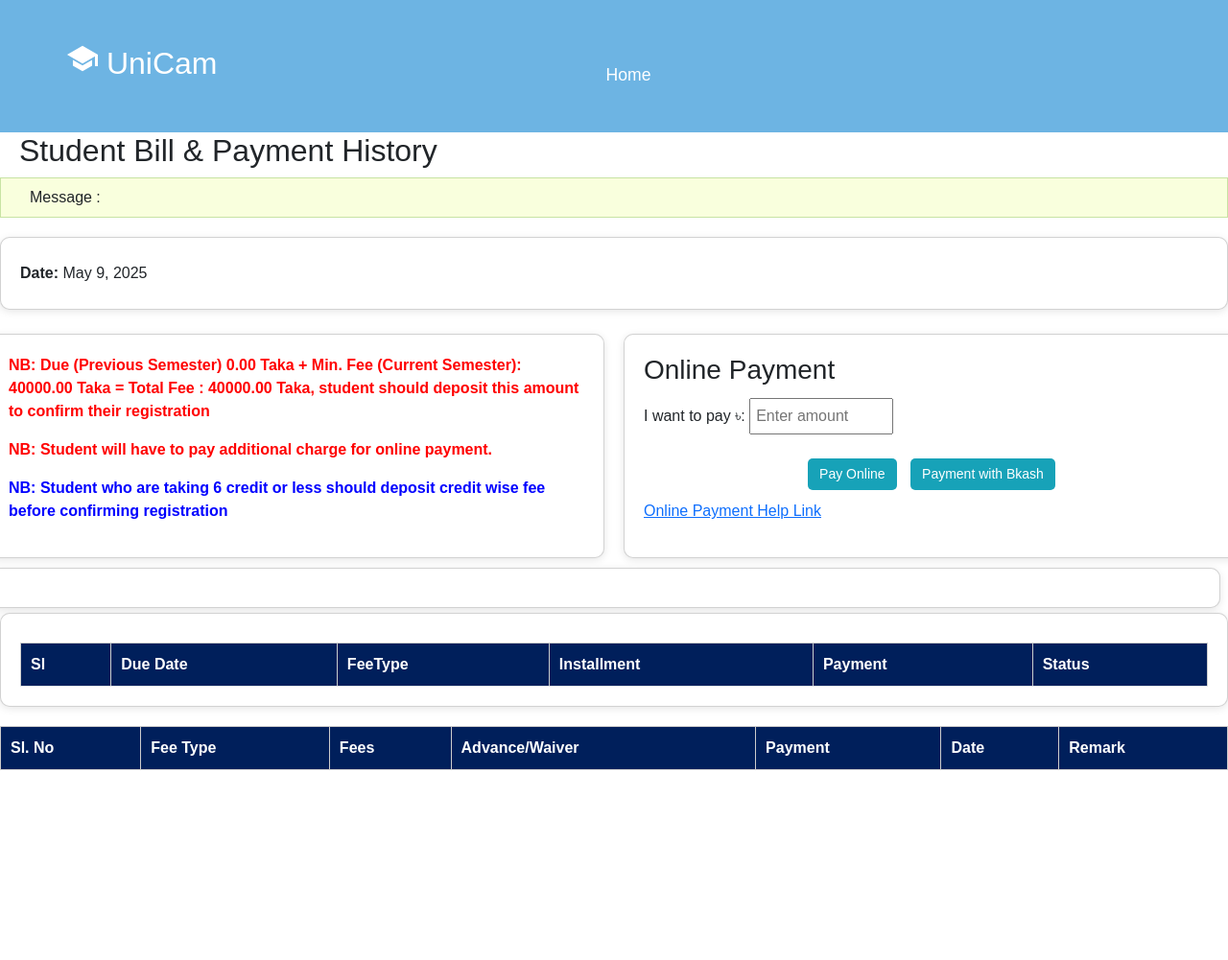
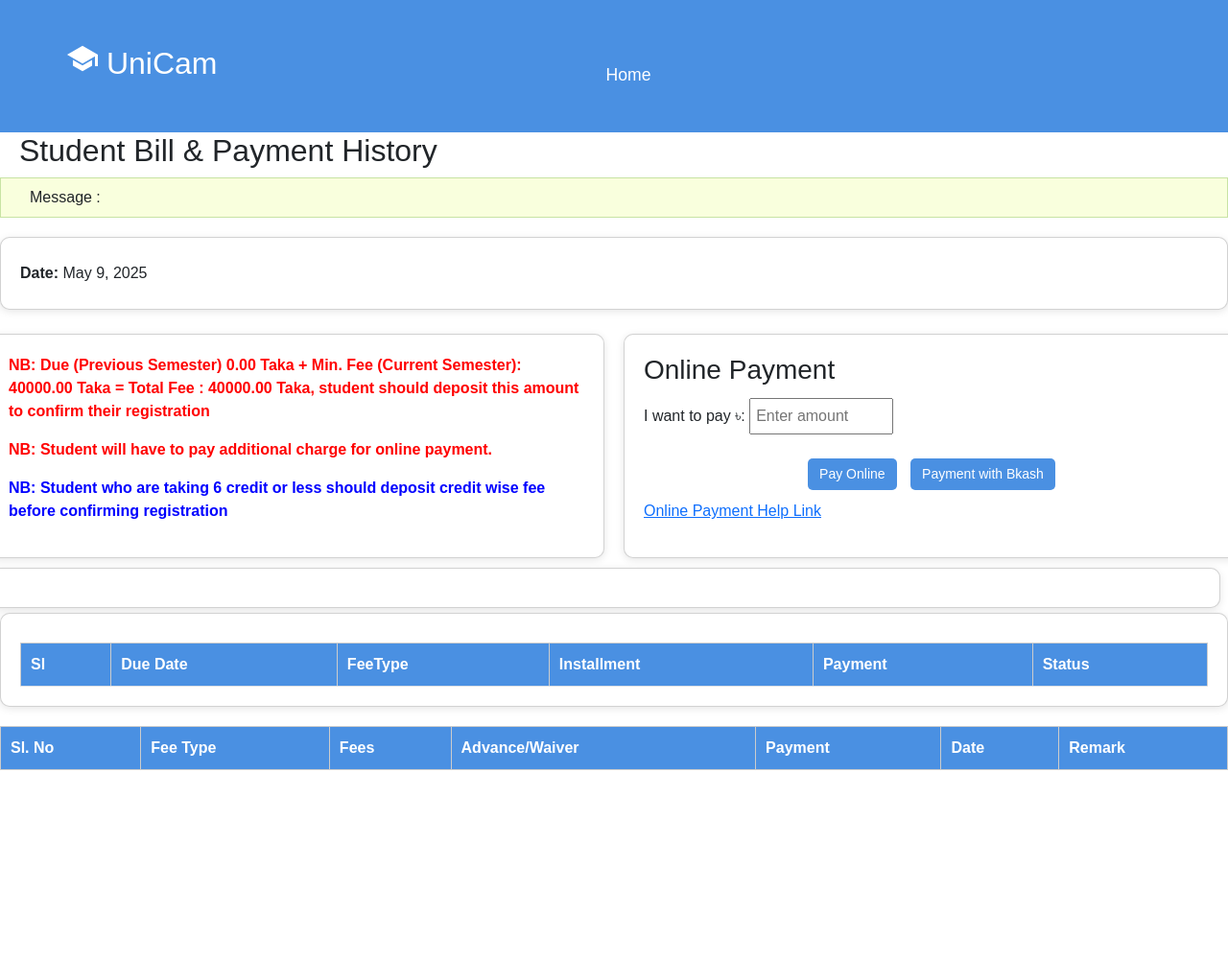
Before and after one commit to shahria878/Last-option, a Django app: page /payment-details/22201194/ in a window 1280 px wide. Shown: the top 1001 px of the page at 96% size. Run offline with Django 5.2, Linux system fonts and the light colour scheme; data comes from the database, SQL or seed files in the repository; both versions use the stored data as it was after the commit; lists and menus that the app fills with data are empty.

Commit message:
initial commit

```diff
--- a/app1/models.py
+++ b/app1/models.py
@@ -87,7 +87,7 @@ class LastPayment(models.Model):
     l_total_bill = models.DecimalField(max_digits=10, decimal_places=2)
     l_total_paid = models.DecimalField(max_digits=10, decimal_places=2)
     l_due = models.DecimalField(max_digits=10, decimal_places=2)
-    l_payment_date = models.DateField()
+    l_payment_date = models.DateField(null=True, blank=True)
     l_transaction_id = models.CharField(max_length=100, unique=True)
     l_STATUS_CHOICES = [
         ('Paid', 'Paid'),
--- a/templates/admitcard_page.html
+++ b/templates/admitcard_page.html
@@ -24,7 +24,7 @@
     text-align: left;
   }
   th {
-    background-color: #001f5b;
+    background-color: #4A90E2;
     color: white;
   }
   tr:nth-child(even) { background-color: #eaf4fd; }
@@ -33,7 +33,7 @@
   button {
     margin: 20px 0;
     padding: 10px 20px;
-    background-color: #2e1a84;
+    background-color: #4A90E2;
     color: white;
     border: none;
     cursor: pointer;
--- a/templates/alluser.html
+++ b/templates/alluser.html
@@ -28,7 +28,7 @@
       display: flex;
       align-items: center;
       padding: 45px;
-      background-color: #6DB4E3;
+      background-color: #4A90E2;
       position: relative;
     }
 
@@ -130,7 +130,7 @@
 
 
     .footer {
-    background-color: #4a90e2;
+    background-color: #4A90E2;
     color: white;
     width: 100%;
     padding: 90px 50px; /* Increased top-bottom padding */
@@ -250,7 +250,7 @@
         </div>
     </div>
     <div class="center-container"><br><br><br><br><br><br><br><br><br><br><br><br><br><br>
-        <button class="center-button" onclick="handleClick()" style="background-color: #4a90e2; color: white; padding: 12px 24px; border: none; border-radius: 8px; font-size: 16px;">Add</button>
+        <button class="center-button" onclick="handleClick()" style="background-color: #4A90E2; color: white; padding: 12px 24px; border: none; border-radius: 8px; font-size: 16px;">Add</button>
 
 <script>
   function handleClick() {
--- a/templates/base.html
+++ b/templates/base.html
@@ -36,11 +36,11 @@
 }
 
 .status .green {
-  color: #b6ffb6;
+  color: #187a18de;
 }
 
 .status .red {
-  color: #ffb6b6;
+  color: #b01717;
 }
 
 .user-panel img {
@@ -63,7 +63,7 @@
       display: flex;
       align-items: center;
       padding: 45px;
-      background-color: #6DB4E3;
+      background-color: #4A90E2;
       position: relative;
     }
 
@@ -198,7 +198,7 @@
 
 
     .footer {
-    background-color: #4a90e2;
+    background-color: #4A90E2;
     color: white;
     width: 100%;
     padding: 90px 50px; /* Increased top-bottom padding */
@@ -298,7 +298,7 @@
     <div class="user-info">
       {% for info in infos %}
       <p><strong>{{ info.sname }}</strong> {{info.sroll}} /
-        <a href="{% url 'logout' %}">Logout</a>
+        <a href="{% url 'logout' %}" style="color: #205898;">Logout</a>
       </p>
       <p class="status">
         <span class="green">Current →</span> Fall 2024 - Term<br />
--- a/templates/course_register.html
+++ b/templates/course_register.html
@@ -102,7 +102,7 @@
   }
 
   .load-button {
-    background-color: #007bff;
+    background-color: #4A90E2;
     color: white;
     border: none;
     padding: 5px 10px;
@@ -112,7 +112,7 @@
   }
 
   .load-button:hover {
-    background-color: #0056b3;
+    background-color: #4A90E2;
   }
 
 </style>
--- a/templates/home.html
+++ b/templates/home.html
@@ -25,7 +25,7 @@
       display: flex;
       align-items: center;
       padding: 45px;
-      background-color: #6DB4E3;
+      background-color: #4A90E2;
       position: relative;
     }
 
@@ -163,7 +163,7 @@
 
 
     .footer {
-    background-color: #4a90e2;
+    background-color: #4A90E2;
     color: white;
     width: 100%;
     padding: 90px 50px; /* Increased top-bottom padding */
--- a/templates/payment.html
+++ b/templates/payment.html
@@ -82,7 +82,7 @@
   }
 
   button {
-    background-color: #17a2b8;
+    background-color: #4A90E2;
     color: white;
     padding: 8px 16px;
     border: none;
@@ -91,7 +91,7 @@
   }
 
   button:hover {
-    background-color: #138496;
+    background-color: #4A90E2;
   }
 
   table {
@@ -108,7 +108,7 @@ th, td {
 }
 
 th {
-  background-color: #001f5b;
+  background-color: #4A90E2;
   color: white;
 }
 
@@ -121,7 +121,7 @@ tr:nth-child(odd) {
 }
 
 .payment-button {
-  background-color: #17a2b8;
+  background-color: #4A90E2;
   color: white;
   padding: 6px 12px;
   font-size: 14px;
@@ -131,7 +131,7 @@ tr:nth-child(odd) {
   margin: 5px;
 }
 .payment-button:hover {
-  background-color: #138496;
+  background-color: #4A90E2;
 }
 
 </style>
--- a/templates/result.html
+++ b/templates/result.html
@@ -46,7 +46,7 @@ th, td {
 }
 
 th {
-  background-color: #001f5b;
+  background-color: #4A90E2;
   color: white;
 }
 
--- a/templates/signup.html
+++ b/templates/signup.html
@@ -169,7 +169,7 @@
                 <h1 class="form-title"><ion-icon name="school-sharp"></ion-icon> UniCam</h1>
                 <form action="" method="post">
                     {% csrf_token %}
-                    <h3>Signup</h3>
+                    <h3 style="text-align: center;">Signup</h3>
                     <span class="icon"><ion-icon name="person"></ion-icon></span>
                     <label for="username">Username</label>
                     <input type="text" placeholder="Username" name="username" id="username">
```
Also changed, not shown: templates/changepass.html (+23 -60 lines), app1/migrations/0022_alter_lastpayment_l_payment_date.py (added), db.sqlite3, media/student_pics/Alif_vGUe98M.jpeg (added), media/student_pics/uh_YF1RU6E.jpeg (added), media/student_pics/uh_drTcJFY.jpeg (added).
